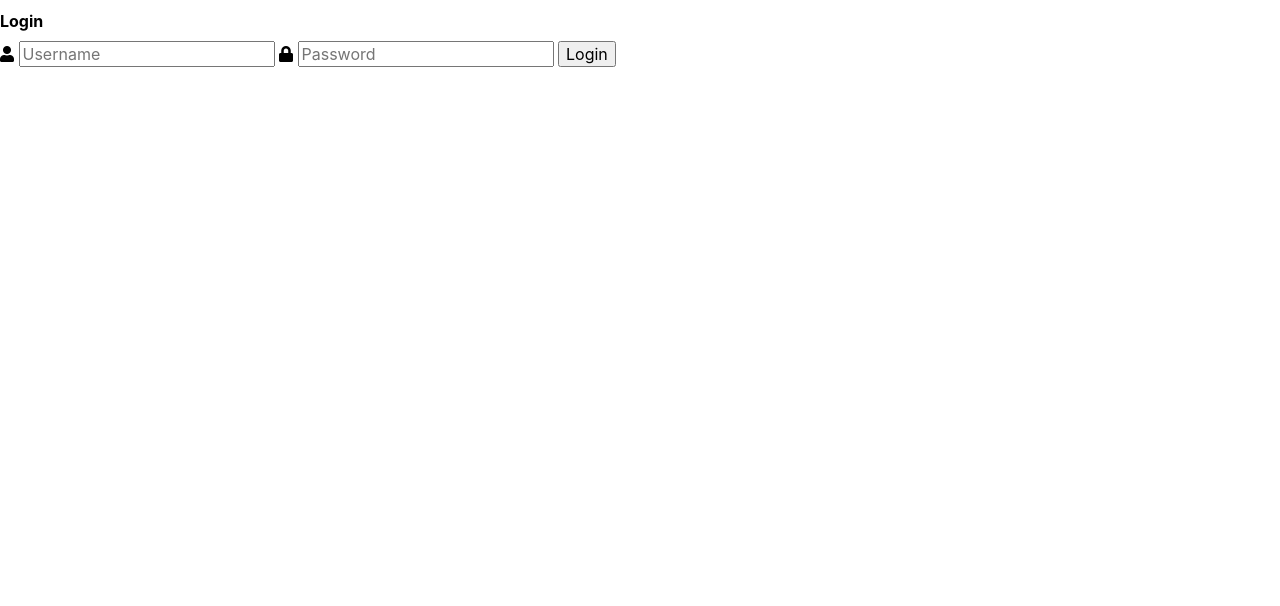
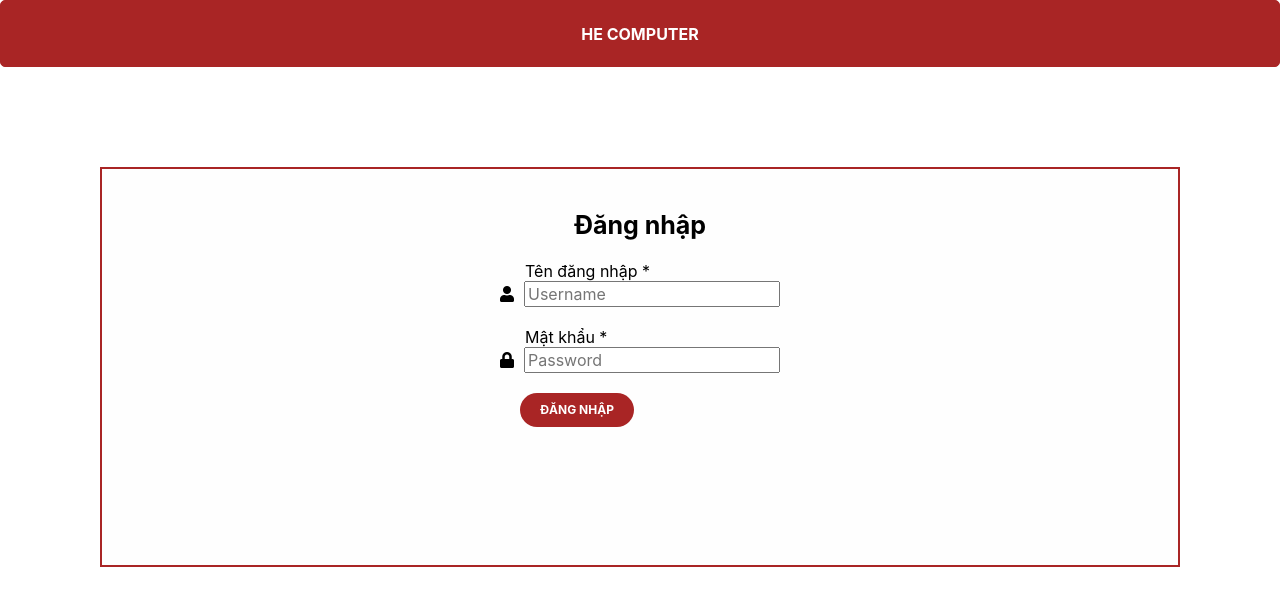
Before and after one commit to hvson2003/web-ban-laptop, a PHP site: page /thientruong/admin/index.html in a window 1280 px wide. Shown: the top 606 px of the page. Run offline with PHP 8.4, Linux system fonts and the light colour scheme.

Commit message:
edit fe login for admin

```diff
--- /dev/null
+++ b/admin/CSS/admin.css
@@ -0,0 +1,69 @@
+#logo{
+  text-align: center;
+  background-color: #a92525;
+    border: 1px solid #a92525;
+    border-radius: 5px;
+    padding: 12px;
+    font-size: 30px;
+    color: white;
+}
+.container{
+  display: flex;
+  flex-direction: column;
+  align-items: center;
+  height: 400px;
+  background-color: rgb(254, 254, 254);
+  margin: 100px 100px;
+  border: 2px solid #a92525 ;
+  padding: 20px 10px 10px 10px;
+}
+
+.input-infor{
+
+  flex: 1;
+  display: flex;
+  flex-flow: column;
+  justify-content: center;
+}
+.login h1{
+  display: flex;
+  justify-content: center;
+  font-size: 25px;
+}
+.user{
+  display: flex;
+  justify-content: center;
+  margin-bottom: 20px;
+}
+.user i{
+  margin-right: 10px;
+  padding-top:5px;
+}
+.password{
+  display: flex;
+  justify-content: center;
+  margin-bottom: 20px;
+
+}
+.password i {
+  margin-right: 10px;
+  padding-top:5px;
+}
+.bt_login{
+  margin-left: 60PX;
+  background: #A92525;
+  border: 0;
+  color: #ffffff;
+  display: inline-block;
+  font-size: 12px;
+  font-weight: 700;
+  height: 34px;
+  line-height: 21px;
+  padding: 5px 20px;
+  text-transform: uppercase;
+  cursor: pointer;
+  -webkit-transition: 0.3s;
+  transition: 0.3s;
+  margin-left: 20px;
+  border-radius: 20px;
+}
--- a/admin/config.php
+++ b/admin/config.php
@@ -24,6 +24,8 @@ function template_header($title) {
             <meta charset="utf-8">
             <title>$title</title>
             <link href="style.css" rel="stylesheet" type="text/css">
+            <link rel="stylesheet" href="./CSS/detail.css">
+
             <link rel="stylesheet" href="https://use.fontawesome.com/releases/v5.7.1/css/all.css">
         </head>
         <body>
--- a/admin/index.html
+++ b/admin/index.html
@@ -4,22 +4,34 @@
 		<meta charset="utf-8">
 		<title>Login</title>
         <link href="style.css" rel="stylesheet" type="text/css">
+				<link rel="stylesheet" href="./CSS/admin.css">
 		<link rel="stylesheet" href="https://use.fontawesome.com/releases/v5.7.1/css/all.css">
 	</head>
 	<body>
+		<div id="logo">
+			<h1>HE COMPUTER</h1>
+		</div>
+		<section class=" container"	>
+
 		<div class="login">
-			<h1>Login</h1>
-			<form action="authenticate.php" method="post">
-				<label for="username">
+			<h1>Đăng nhập</h1>
+		</div>
+			<form  action="authenticate.php" method="post">
+				<label for="" style="margin-left: 25px;">Tên đăng nhập <span>*</span></label>
+				<div class="user" for="username">
 					<i class="fas fa-user"></i>
+					<input type="text" name="username" placeholder="Username" id="username" required>
+				</div>
+
+				<label style="margin-left: 25px;" for="">Mật khẩu <span>*</span></label>
+				<label class="password" for="password">
+					<i class="fas fa-lock"></i>
+					<input type="password" name="password" placeholder="Password" id="password" required>
 				</label>
-				<input type="text" name="username" placeholder="Username" id="username" required>
-				<label for="password">
-					<i class="fas fa-lock"></i>
-				</label>
-				<input type="password" name="password" placeholder="Password" id="password" required>
-				<input type="submit" value="Login">
+
+				<input class="bt_login" type="submit" value="Đăng nhập">
 			</form>
-		</div>
+
+	</section>
 	</body>
 </html>
--- a/admin/style.css
+++ b/admin/style.css
@@ -9,6 +9,7 @@ body {
     background-color: #FFFFFF;
     margin: 0;
 }
+
 .navtop {
     background-color: #3f69a8;
     height: 60px;
```
